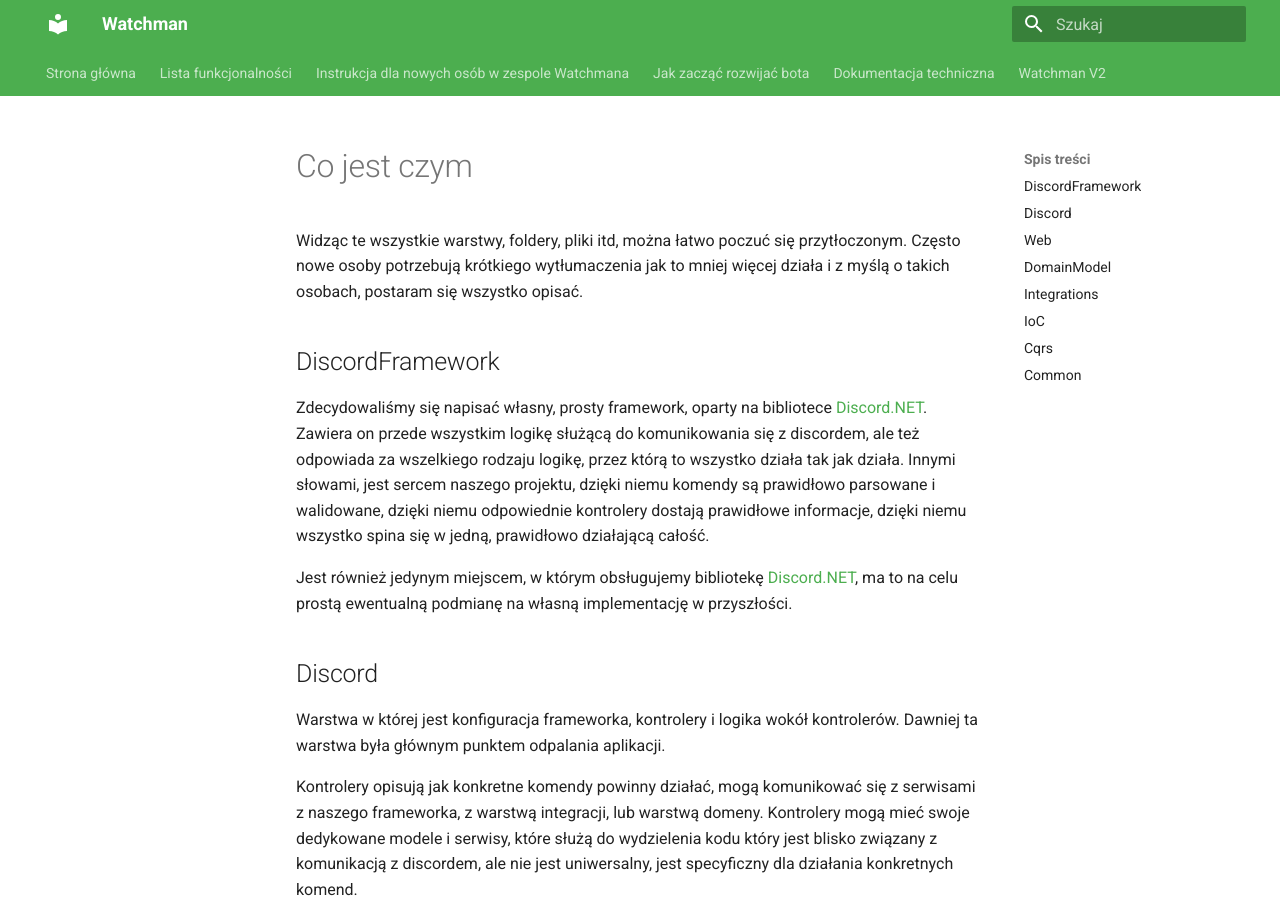
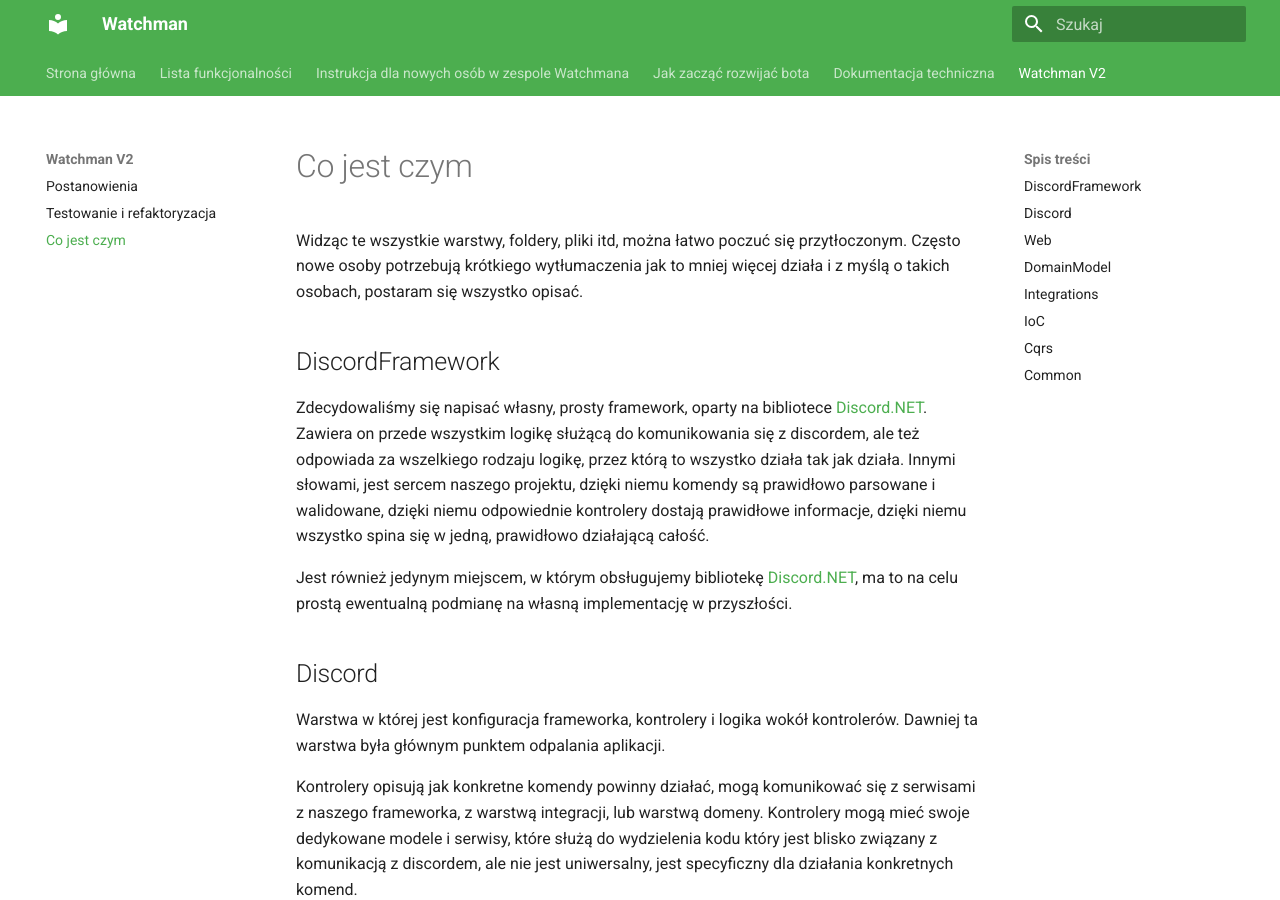
Before and after one commit to Devscord-Team/Watchman, an MkDocs documentation site: the page built from docs/WatchmanV2/3-co-jest-czym.md, in a window 1280 px wide and 900 px high. Built offline with MkDocs 1.6.1 and Material for MkDocs 9.7.7, drawn with Linux system fonts in a browser that asks for light colours.

Commit message:
Update mkdocs.yml

```diff
--- a/mkdocs.yml
+++ b/mkdocs.yml
@@ -18,6 +18,7 @@ nav:
   - "Watchman V2":
     - "Postanowienia": WatchmanV2/1-postanowienia.md
     - "Testowanie i refaktoryzacja": WatchmanV2/2-testowanie-i-refaktoryzacja.md
+    - "Co jest czym": WatchmanV2/3-co-jest-czym.md
 theme:
   name: "material"
   language: pl
```
